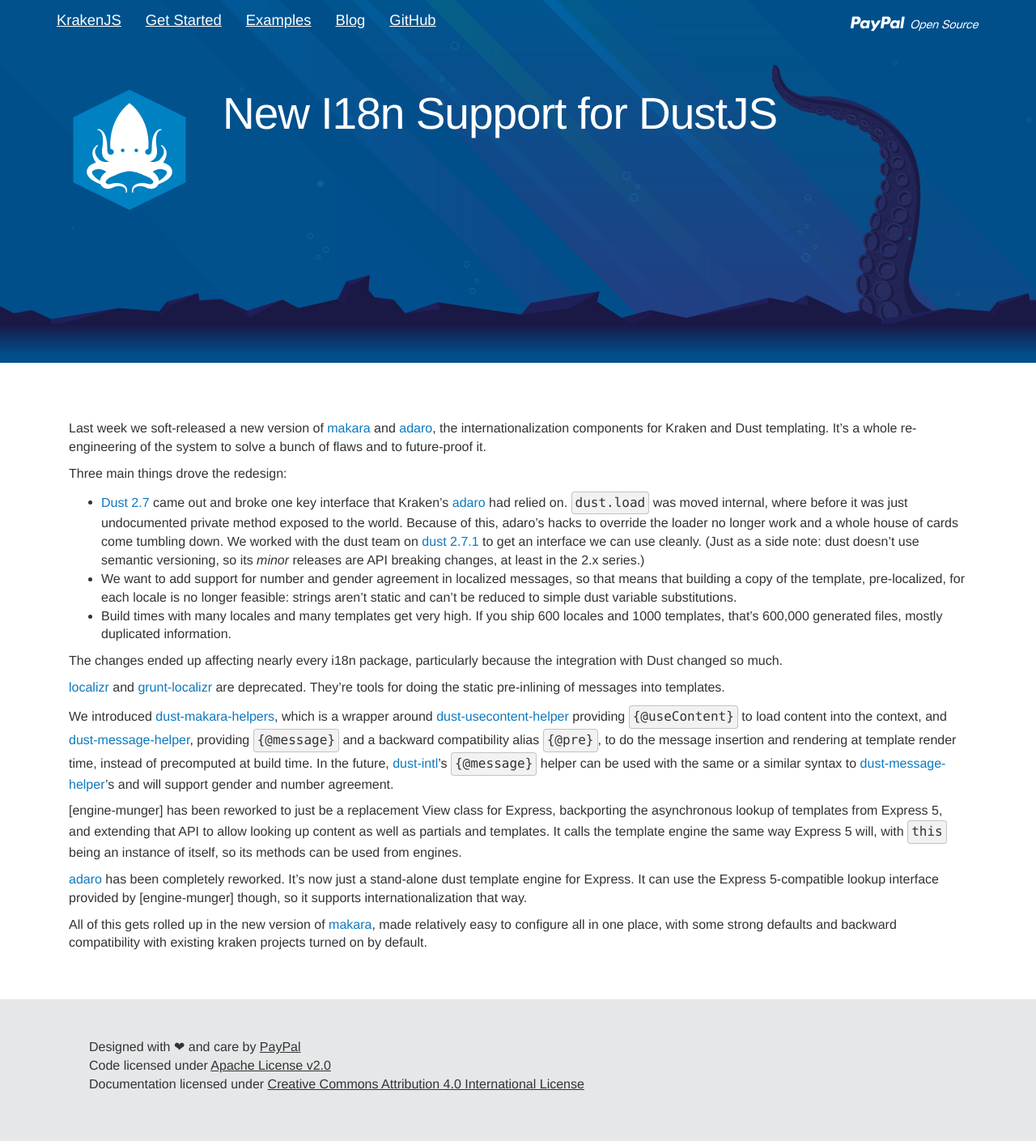
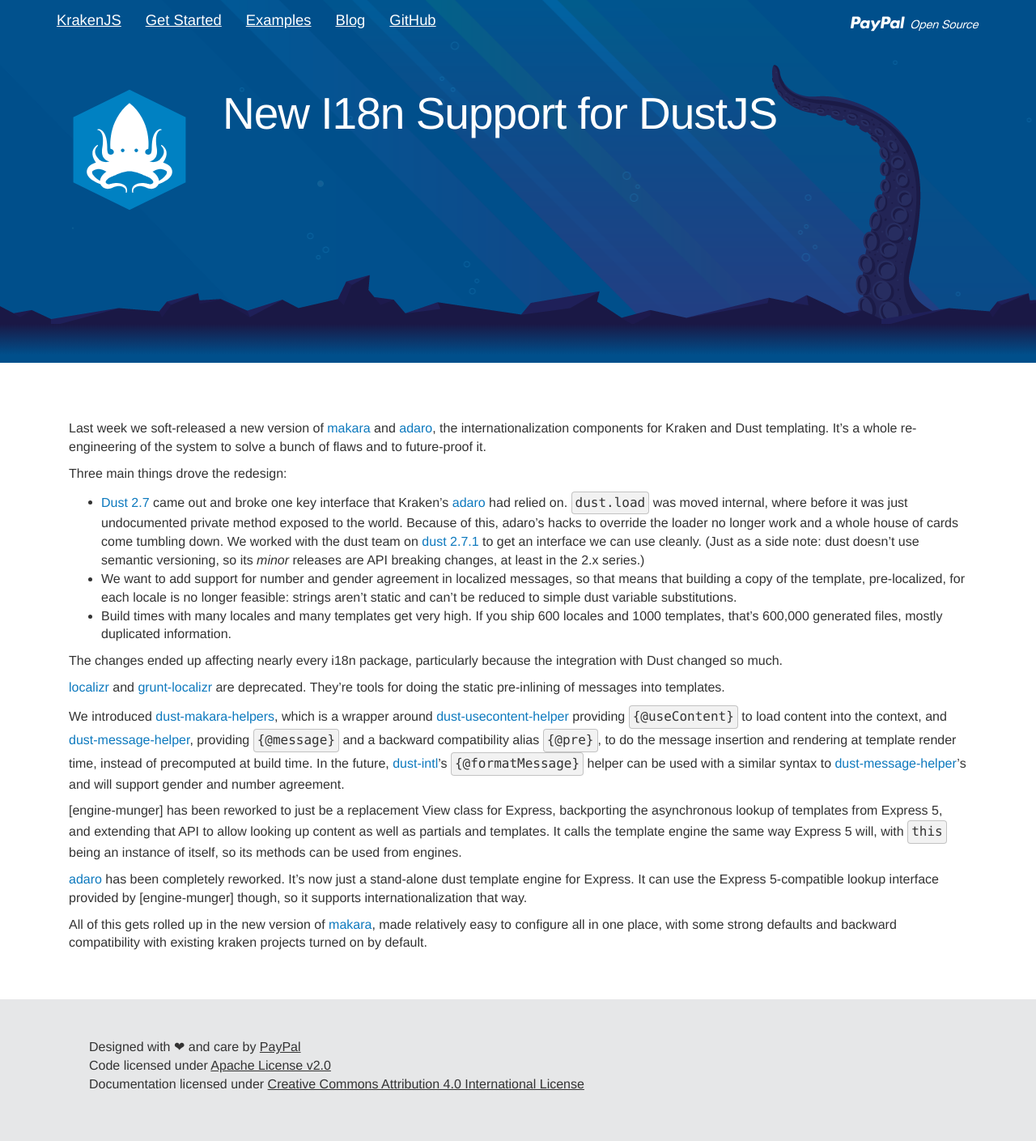
Before and after one commit to krakenjs/krakenjs.github.io, a Jekyll site: the page built from _posts/2015-07-06-new-i18n-for-dust.md, in a window 1280 px wide. Shown: the whole page at 81% size. Built offline with Jekyll 4.4.1, drawn with Linux system fonts in a browser that asks for light colours; Markdown is read by kramdown in place of the engine named in the settings.

Commit message:
Fix a bit about the helpers

```diff
--- a/_posts/2015-07-06-new-i18n-for-dust.md
+++ b/_posts/2015-07-06-new-i18n-for-dust.md
@@ -15,7 +15,7 @@
 
 [localizr] and [grunt-localizr] are deprecated. They're tools for doing the static pre-inlining of messages into templates.
 
-We introduced [dust-makara-helpers], which is a wrapper around [dust-usecontent-helper] providing `{@useContent}` to load content into the context, and [dust-message-helper], providing `{@message}` and a backward compatibility alias `{@pre}`, to do the message insertion and rendering at template render time, instead of precomputed at build time. In the future, [dust-intl]'s `{@message}` helper can be used with the same or a similar syntax to [dust-message-helper]'s and will support gender and number agreement.
+We introduced [dust-makara-helpers], which is a wrapper around [dust-usecontent-helper] providing `{@useContent}` to load content into the context, and [dust-message-helper], providing `{@message}` and a backward compatibility alias `{@pre}`, to do the message insertion and rendering at template render time, instead of precomputed at build time. In the future, [dust-intl]'s `{@formatMessage}` helper can be used with a similar syntax to [dust-message-helper]'s and will support gender and number agreement.
 
 [engine-munger] has been reworked to just be a replacement View class for Express, backporting the asynchronous lookup of templates from Express 5, and extending that API to allow looking up content as well as partials and templates. It calls the template engine the same way Express 5 will, with `this` being an instance of itself, so its methods can be used from engines.
 
```
